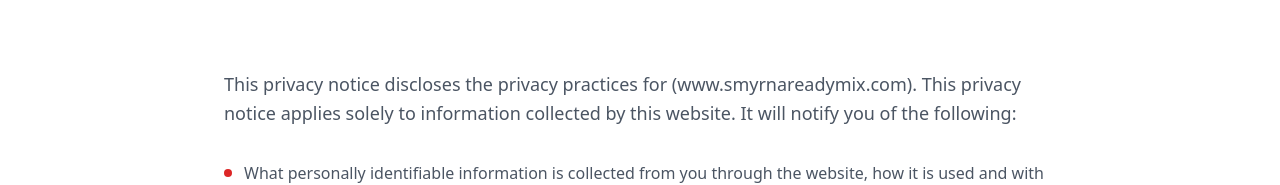
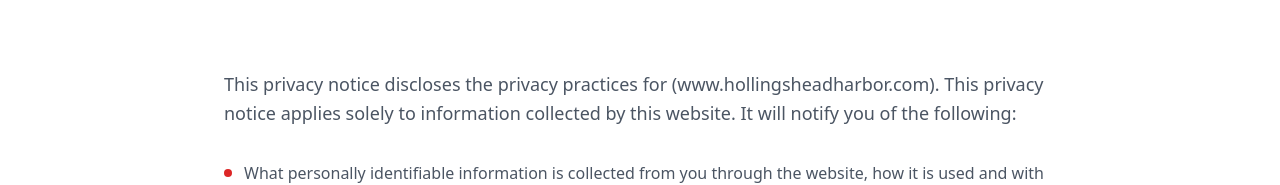
Before and after one commit to TaylorURL/hollingsheadharbor-com, a React (Vite) app: page /privacy-policy in a window 1280 px wide. Shown: the part 760-945 px from the top of the page. Built offline with nearby package versions, Linux system fonts and the light colour scheme.

Commit message:
hollingsheadharbor-com: Release v1.2.8

```diff
--- a/package.json
+++ b/package.json
@@ -1,7 +1,7 @@
 {
   "name": "hollingsheadharbor-com",
   "private": true,
-  "version": "1.2.7",
+  "version": "1.2.8",
   "type": "module",
   "scripts": {
     "dev": "vite",
--- a/public/nit.json
+++ b/public/nit.json
@@ -1,5 +1,5 @@
 {
-  "version": "1.2.7",
+  "version": "1.2.8",
   "projectName": "hollingsheadharbor-com",
   "branch": "main",
   "provider": "claude-code",
--- a/src/pages/PrivacyPolicy.jsx
+++ b/src/pages/PrivacyPolicy.jsx
@@ -16,9 +16,9 @@
           <div className="prose prose-lg max-w-none">
             <div className="scroll-animate">
               <p className="text-gray-600 text-lg leading-relaxed mb-8">
-                This privacy notice discloses the privacy practices for (www.smyrnareadymix.com).
-                This privacy notice applies solely to information collected by this website. It will
-                notify you of the following:
+                This privacy notice discloses the privacy practices for
+                (www.hollingsheadharbor.com). This privacy notice applies solely to information
+                collected by this website. It will notify you of the following:
               </p>
 
               <ul className="space-y-3 text-gray-600 mb-12">
```
Also changed, not shown: 2 other files (tests, documents, lock files or other folders).
